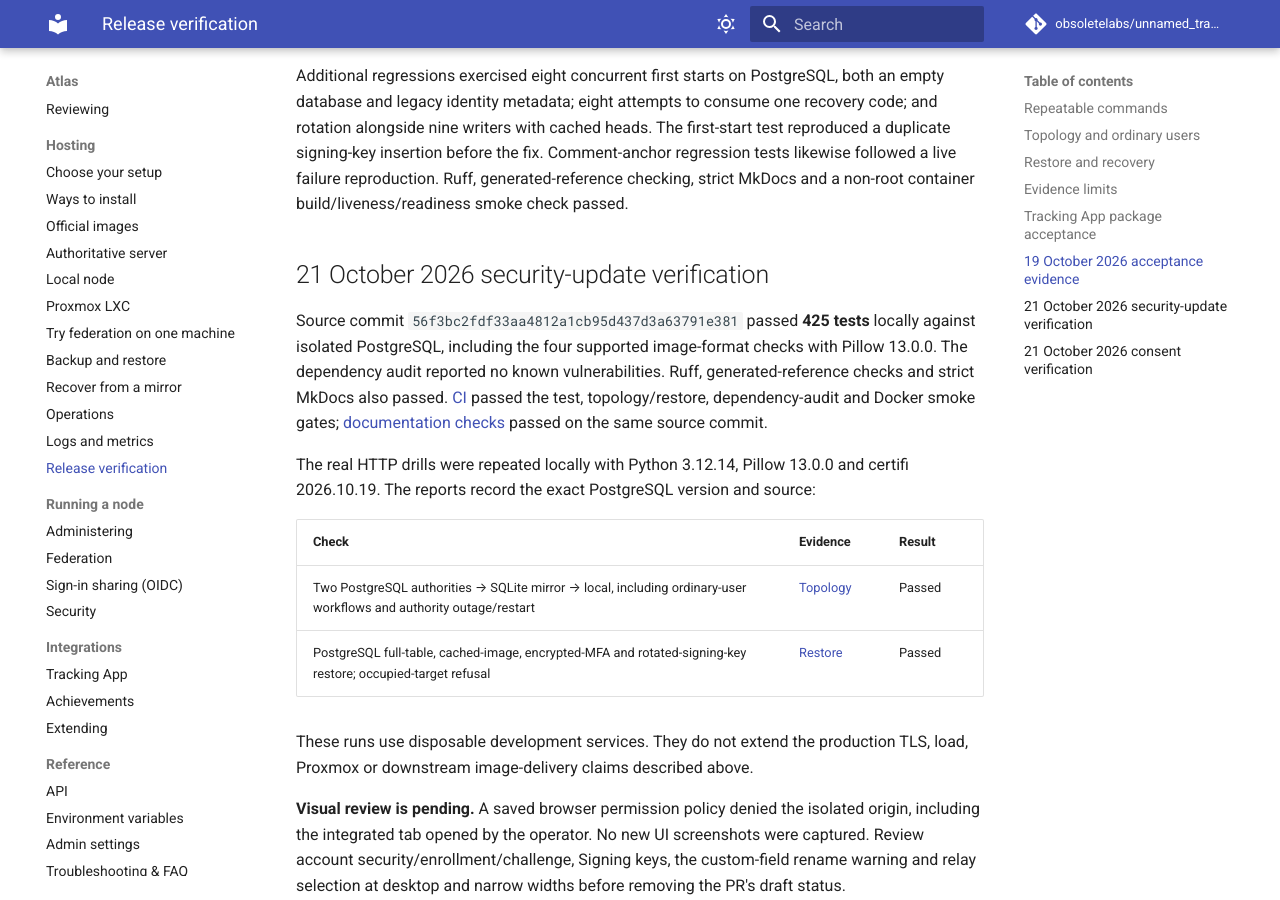
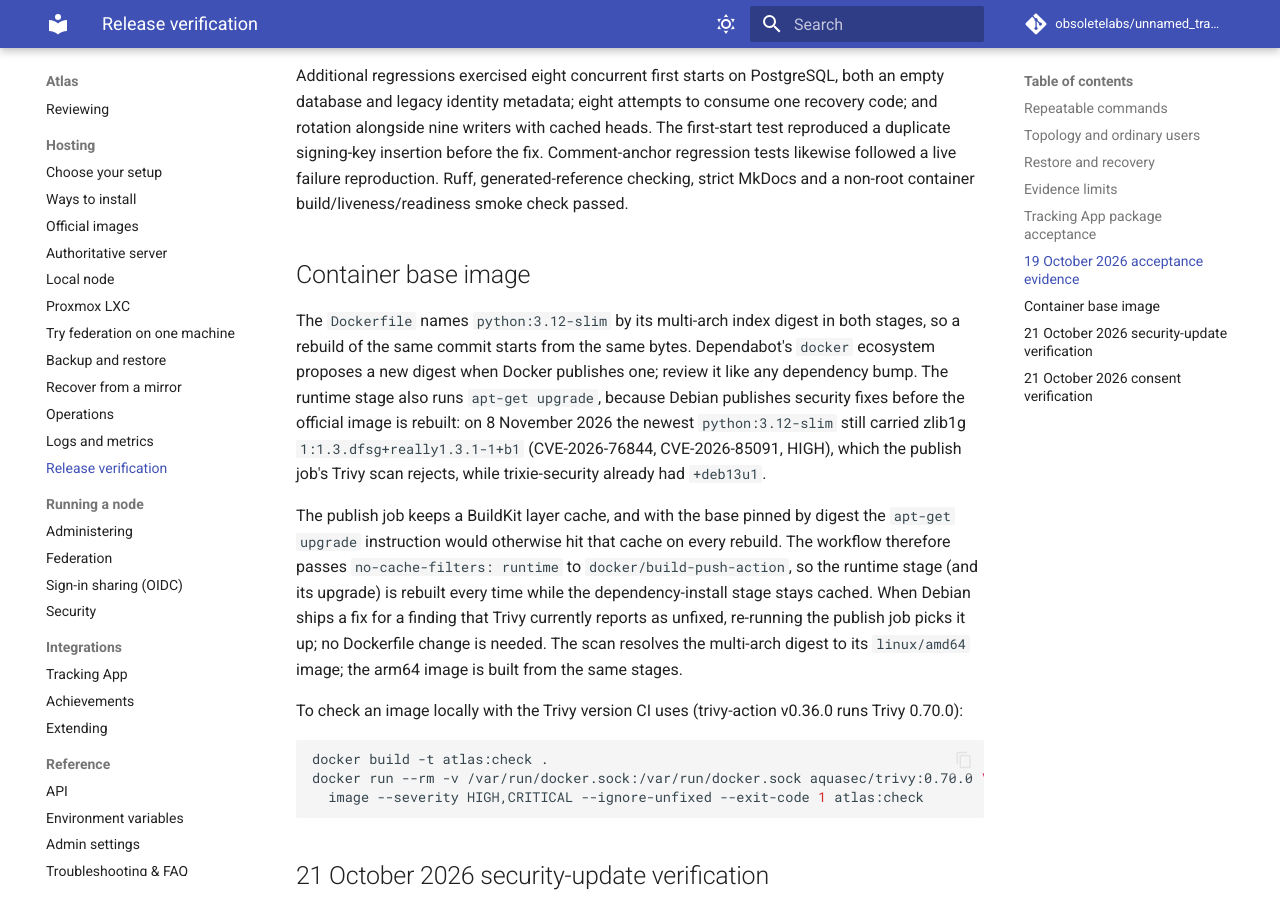
Before and after one commit to obsoletelabs/unnamed_tracking_metadata, an MkDocs documentation site: the page built from docs/guide/release-verification.md, in a window 1280 px wide and 900 px high, scrolled down 3771 px. Built offline with MkDocs 1.6.1 and Material for MkDocs 9.7.7, drawn with Linux system fonts in a browser that asks for light colours; comment, search, counter and statistics services are not loaded.

Commit message:
build(image): fix zlib1g CVE-2026-76844 / CVE-2026-85091 in the container image (#131)
* build(image): pin the python:3.12-slim base by digest and apply Debian security updates (zlib1g CVE-2026-76844, CVE-2026-85091)

The newest python:3.12-slim (index sha256:5e2bdb1b..., rechecked 2026-11-09)
still ships zlib1g 1:1.3.dfsg+really1.3.1-1+b1, which fails the publish job's
Trivy scan with two HIGH CVEs. Pin both stages to that digest and run
apt-get upgrade in the runtime stage so trixie-security's +deb13u1 lands.
Same change as the base-image part of #128, applied directly to v2.

Co-Authored-By: Claude Sonnet 5.5 <noreply@anthropic.com>

* build(image): rebuild the runtime stage uncached so apt upgrades are not frozen by the layer cache

With the base pinned by digest, the runtime stage's `apt-get upgrade` had a stable cache key and
the gha BuildKit cache would replay the first result forever. Name the stage `runtime` and pass
`no-cache-filters: runtime` so each publish re-runs it while the dependency stage stays cached.
Document this accurately and match the local Trivy example to CI's Trivy 0.70.0.

Co-Authored-By: Claude Sonnet 5.5 <noreply@anthropic.com>

---------

Co-authored-by: Claude Sonnet 5.5 <noreply@anthropic.com>

````diff
--- a/docs/guide/release-verification.md
+++ b/docs/guide/release-verification.md
@@ -155,6 +155,32 @@ signing-key insertion before the fix. Comment-anchor regression tests likewise f
 failure reproduction. Ruff, generated-reference checking, strict MkDocs and a non-root container
 build/liveness/readiness smoke check passed.
 
+## Container base image
+
+The `Dockerfile` names `python:3.12-slim` by its multi-arch index digest in both stages, so a
+rebuild of the same commit starts from the same bytes. Dependabot's `docker` ecosystem proposes
+a new digest when Docker publishes one; review it like any dependency bump. The runtime stage
+also runs `apt-get upgrade`, because Debian publishes security fixes before the official image
+is rebuilt: on 8 November 2026 the newest `python:3.12-slim` still carried zlib1g
+`1:1.3.dfsg+really1.3.1-1+b1` (CVE-2026-76844, CVE-2026-85091, HIGH), which the publish job's
+Trivy scan rejects, while trixie-security already had `+deb13u1`.
+
+The publish job keeps a BuildKit layer cache, and with the base pinned by digest the
+`apt-get upgrade` instruction would otherwise hit that cache on every rebuild. The workflow
+therefore passes `no-cache-filters: runtime` to `docker/build-push-action`, so the runtime stage
+(and its upgrade) is rebuilt every time while the dependency-install stage stays cached. When
+Debian ships a fix for a finding that Trivy currently reports as unfixed, re-running the publish
+job picks it up; no Dockerfile change is needed. The scan resolves the multi-arch digest to its
+`linux/amd64` image; the arm64 image is built from the same stages.
+
+To check an image locally with the Trivy version CI uses (trivy-action v0.36.0 runs Trivy 0.70.0):
+
+```sh
+docker build -t atlas:check .
+docker run --rm -v /var/run/docker.sock:/var/run/docker.sock aquasec/trivy:0.70.0 \
+  image --severity HIGH,CRITICAL --ignore-unfixed --exit-code 1 atlas:check
+```
+
 ## 21 October 2026 security-update verification
 
 Source commit `56f3bc2fdf33aa4812a1cb95d437d3a63791e381` passed **425 tests** locally
````
Also changed, not shown: 2 other files.
